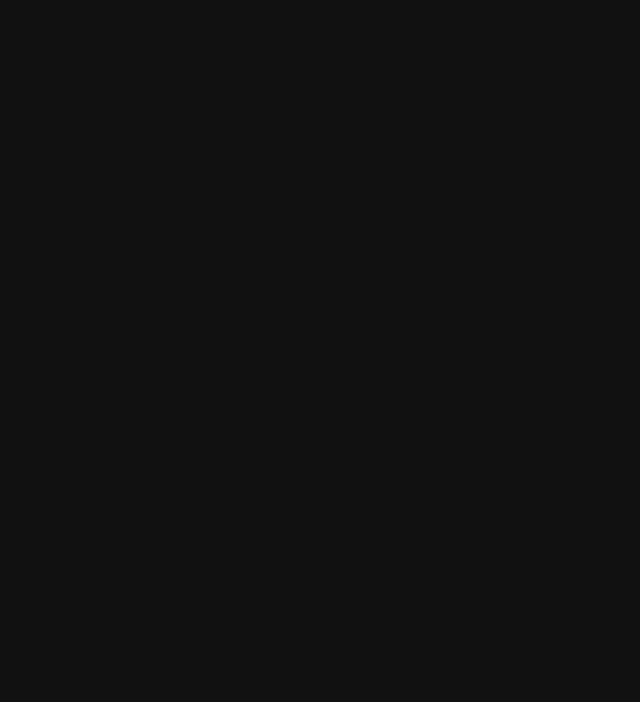
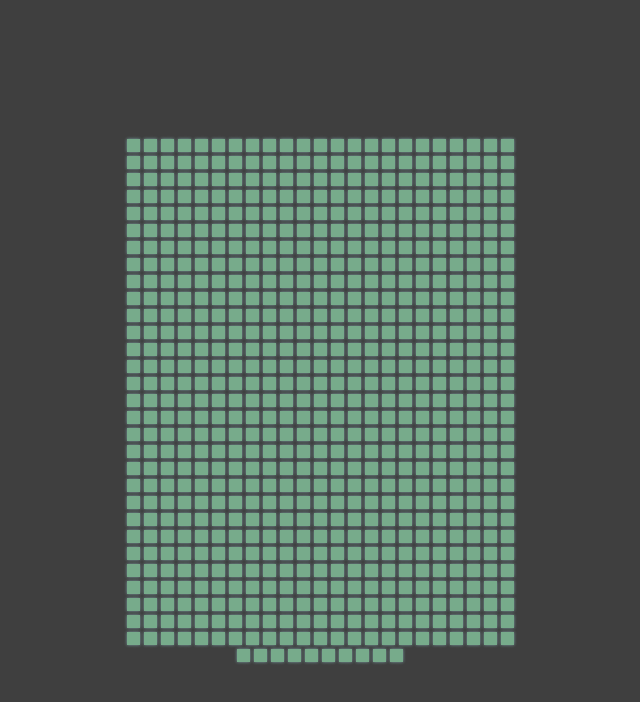
Before and after one commit to svkote/JavaScript-5day, a plain HTML site: page marathon-urok-4/index.html in a window 1280 px wide. Shown: the whole page, without its empty margins (320-960 px from the left). Drawn offline with Linux system fonts and the light colour scheme.

Commit message:
4 day finish

```diff
--- a/marathon-urok-4/script.js
+++ b/marathon-urok-4/script.js
@@ -0,0 +1,29 @@
+const board = document.querySelector('#board')
+const SQUARES_COUNT = 700
+const colors = ['#aed2ec','#6582a2','#a28ae8','#8183FFFF','#C281FFFF','#E284FFFF','#D6FFDBFF']
+
+function setColor(square) {
+    const color = getRandomColor()
+    square.style.backgroundColor = color
+    square.style.boxShadow = `0 0 3px ${color}, 0 0 10px #aed2ec`
+}
+
+function removeColor(square) {
+    square.style.backgroundColor = 'rgba(163, 255, 198, 0.56)'
+    square.style.boxShadow = `0 0 5px #7a9ea2`
+}
+
+function getRandomColor() {
+    const index = Math.floor(Math.random() * colors.length)
+    return colors[index]
+}
+
+for (let i = 0; i < SQUARES_COUNT; i++) {
+    const square = document.createElement('div')
+    square.classList.add('square')
+
+    square.addEventListener('mouseover', () => setColor(square))
+    square.addEventListener('mouseleave', () => removeColor(square))
+
+    board.append(square)
+}
--- a/marathon-urok-4/styles.css
+++ b/marathon-urok-4/styles.css
@@ -3,7 +3,7 @@
 }
 
 body {
-  background-color: #111;
+  background-color: #3f3f3f;
   display: flex;
   align-items: center;
   justify-content: center;
@@ -11,3 +11,24 @@ body {
   overflow: hidden;
   margin: 0;
 }
+
+.container {
+  display: flex;
+  flex-wrap: wrap;
+  justify-content: center;
+  align-items: center;
+  max-width: 400px;
+}
+
+.square {
+  width: 13px;
+  height: 13px;
+  background: rgba(163, 255, 198, 0.56);
+  margin: 2px;
+  box-shadow: 0 0 3px #7a9ea2;
+  transition: 5s ease;
+}
+
+.square:hover {
+  transition-duration: 0s;
+}
```
